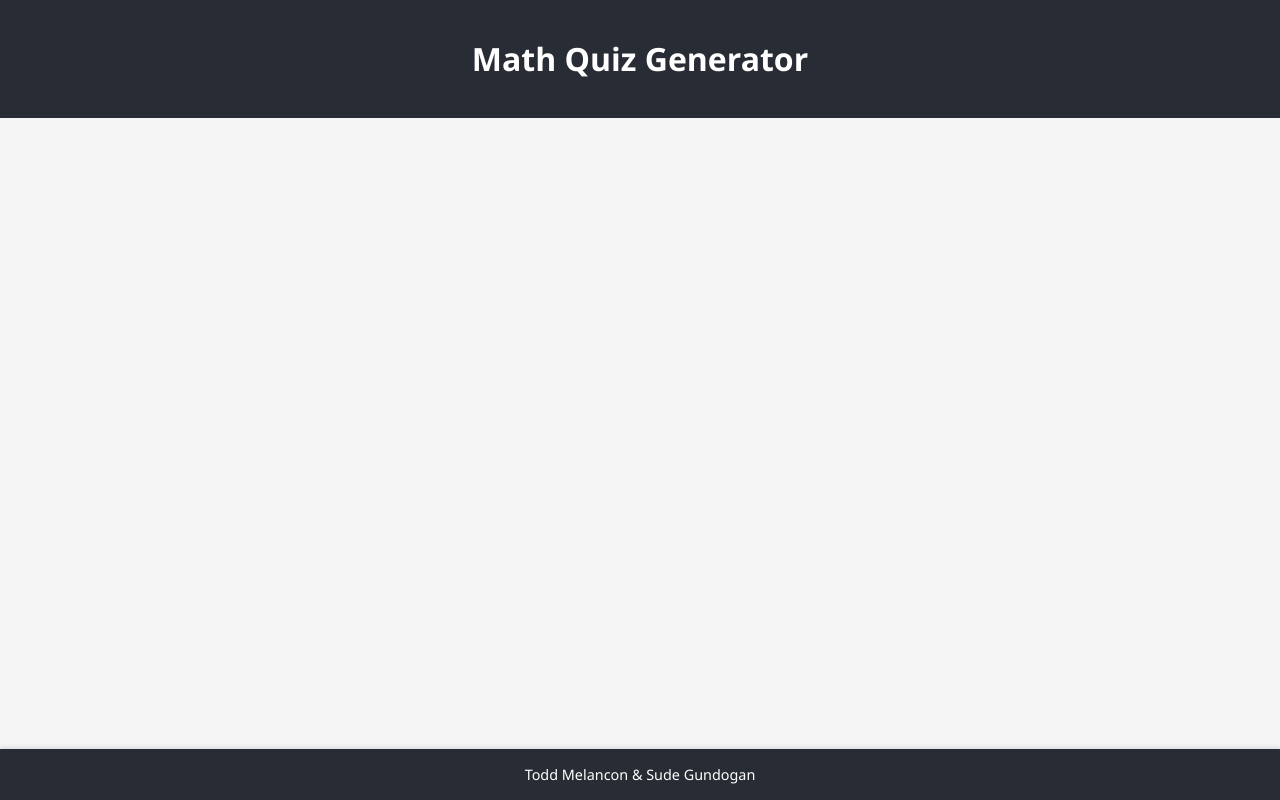
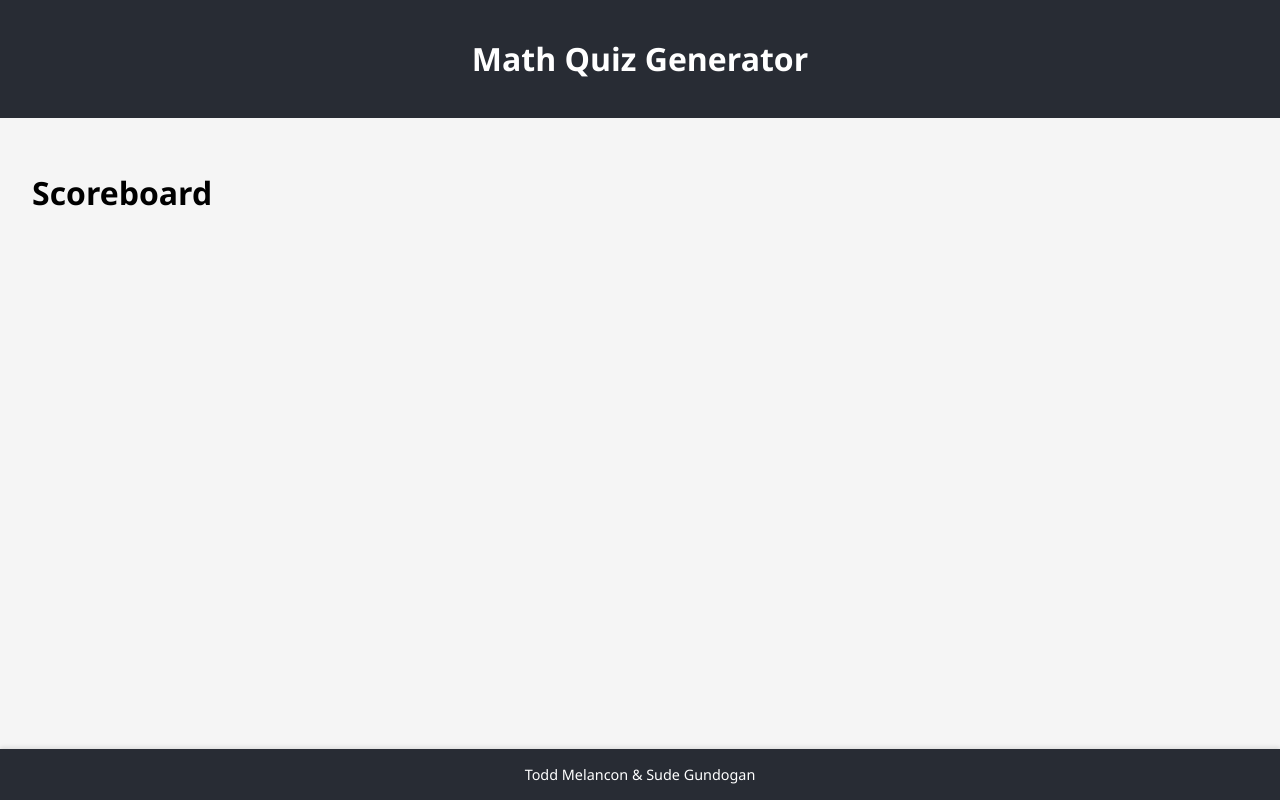
Before and after one commit to ToddJMel/MathQuizGenerator, an Angular app: page /scoreboard in a window 1280 px wide. Built offline with nearby package versions, Linux system fonts and the light colour scheme.

Commit message:
Added an h1 Title for Scoreboard Component

```diff
--- a/src/app/scoreboard/scoreboard.component.html
+++ b/src/app/scoreboard/scoreboard.component.html
@@ -1,3 +1,6 @@
+<div>
+    <h1>Scoreboard</h1>
+</div>
 <div *ngIf="message">
 <h2>{{message}}</h2>
 </div>
```
